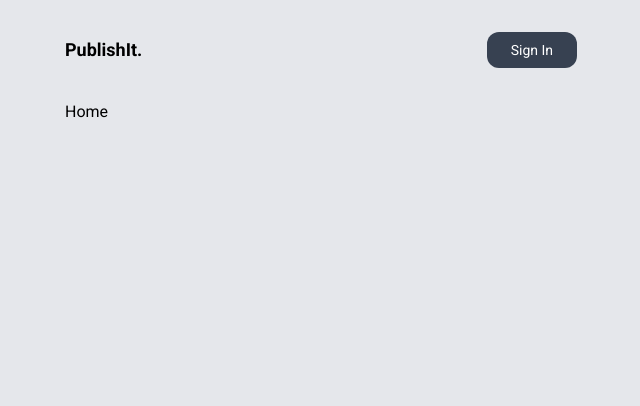
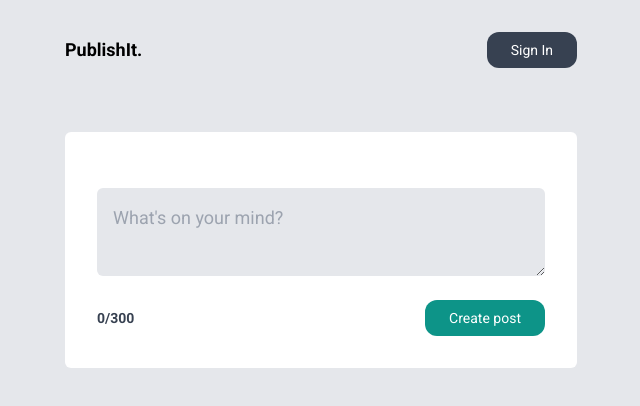
Before and after one commit to daw-maj-pl/publish-it, a Next.js app: page / in a window 1280 px wide. Shown: the top 406 px of the page, without its empty margins (319-959 px from the left). Built offline with nearby package versions, Linux system fonts and the light colour scheme; no server answers.

Commit message:
Create AddPost component

```diff
--- /dev/null
+++ b/app/AddPost.tsx
@@ -0,0 +1,36 @@
+'use client';
+
+import { useState } from 'react';
+
+export default function AddPost() {
+  const [title, setTitle] = useState('');
+  const [isDisabled, setIsDisabled] = useState(false);
+
+  return (
+    <form className="bg-white my-8 p-8 rounded-md">
+      <div className="flex flex-col my-4">
+        <textarea
+          onChange={e => setTitle(e.target.value)}
+          value={title}
+          name="title"
+          placeholder="What's on your mind?"
+          className="p-4 text-lg rounded-md my-2 bg-gray-200"
+        />
+      </div>
+      <div className=" flex items-center justify-between gap-2">
+        <p
+          className={`font-bold text-sm ${
+            title.length > 300 ? 'text-red-700' : 'text-gray-700'
+          } `}
+        >{`${title.length}/300`}</p>
+        <button
+          disabled={isDisabled}
+          className="text-sm bg-teal-600 text-white py-2 px-6 rounded-xl disabled:opacity-25"
+          type="submit"
+        >
+          Create post
+        </button>
+      </div>
+    </form>
+  );
+}
--- a/app/page.tsx
+++ b/app/page.tsx
@@ -1,3 +1,11 @@
+'use client';
+
+import AddPost from './AddPost';
+
 export default function Home() {
-  return <div>Home</div>;
+  return (
+    <div>
+      <AddPost />
+    </div>
+  );
 }
```
